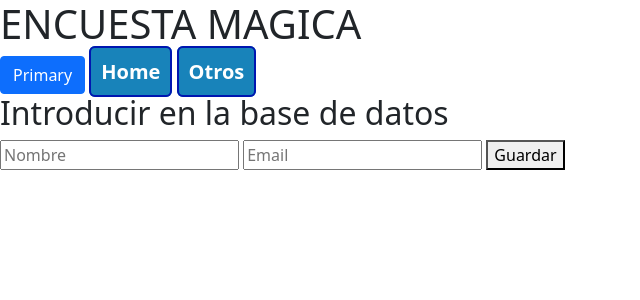
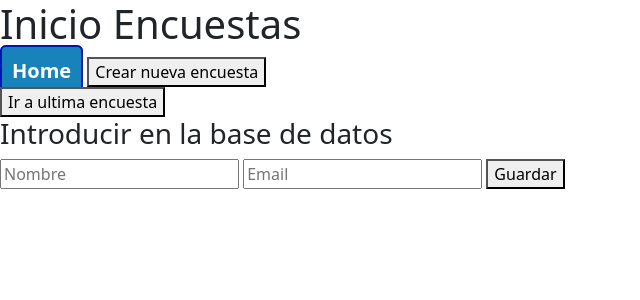
Before and after one commit to hvcq/Proyecto-Semestral-IS2, a Flask app: page / in a window 1280 px wide. Shown: the top 300 px of the page, without its empty margins (0-640 px from the left). Run offline with Flask 2, Linux system fonts and the light colour scheme; some libraries are stand-ins or nearby versions.

Commit message:
Modelo de prueba operando

```diff
--- a/application/__init__.py
+++ b/application/__init__.py
@@ -13,7 +13,7 @@ def create_app():
     app = Flask(__name__, instance_relative_config=False)
     app.config.from_object("config.Config")
 
-    # db.init_app(app)
+    db.init_app(app) # Esto no se oculta
 
     with app.app_context():
         from . import routes  # Import routes
--- a/application/routes.py
+++ b/application/routes.py
@@ -1,10 +1,10 @@
 """Rutas de la aplicacion"""
-from datetime import datetime as dt
+from datetime import datetime,date
 
 from flask import current_app as app
 from flask import make_response, redirect, render_template, request, url_for
 
-from .models import Admin, db
+from .models import Admin, Encuesta, db
 
 
 @app.route("/")
@@ -22,42 +22,74 @@ def guardar_admin():
         db.session.commit()
         return 'received'
 
+@app.route("/crear_nueva_encuesta", methods=['GET'])
+def crea_nueva_encuesta():
+    if db.session.query(Encuesta).order_by(Encuesta.id_encuesta.desc()).first() == None:
+        return redirect("/survey/1/preguntas")
+    else:
+        id_ultima_encuesta = db.session.query(Encuesta).order_by(Encuesta.id_encuesta.desc()).first().id_encuesta
+        id_nueva = id_ultima_encuesta + 1
+        return redirect("/survey/"+str(id_nueva)+"/preguntas")
 
-@app.route("/otros/")
-def otros():
-    return "<h1> otros </h1>"
+@app.route("/ir_a_ultima_encuesta", methods=['GET'])
+def ir_a_ultima_encuesta():
+    if db.session.query(Encuesta).order_by(Encuesta.id_encuesta.desc()).first() == None:
+        return redirect("/survey/1/preguntas")
+    else:
+        id_ultima_encuesta = db.session.query(Encuesta).order_by(Encuesta.id_encuesta.desc()).first().id_encuesta
+        return redirect("/survey/"+str(id_ultima_encuesta)+"/preguntas")
 
+@app.route("/crear_encuesta", methods=['POST'])
+def crear_encuesta():
+    if request.method == 'POST':
+        titulo = request.form.get("title-form")
+        descripcion = request.form.get("description-form")
+        encuesta_aux = Encuesta(titulo=titulo, descripcion=descripcion,fecha_inicio=date.today(),activa=True)
+        db.session.add(encuesta_aux)
+        db.session.commit()
+        return redirect("/")
 
 @app.route("/survey/")
 @app.route("/survey/<int:id>/")
 @app.route("/survey/<int:id>/<string:section>")
-def Survey(id=0, section="preguntas"):
+def Survey(id,section="preguntas"):
     # Tarea 1: Si se ingresa con la ruta /survey/ lo que hay que hacer es consultar el ultimo id creado de encuesta (Traerlo y almacenarlo en una var).
     # Tarea 2: Si se ingresa con la ruta /survey/id se debe preguntar a la base de datos si el id existe. Si existe se trae la info de la encuesta.
-
-    dataSurvey = {
-        # "id": "",
-        # "title": "Mi primera encuesta",
-        # "description": "Esta es mi primera encuesta ola",
-        # "questions": [
-        #     {
-        #         "id": "1",
-        #         "statement": "holaloquito",
-        #         "type": "alternativa",
-        #         "alternatives": ["Opcion1", "Opcion2", "Opcion3", "Opcion4"]
-        #     },
-        #     {
-        #         "id": "2",
-        #         "statement": "¿Cuantos años tienes?",
-        #         "type": "desarrollo",
-        #         "alternatives": []
-        #     }
-        # ]
-    }
-    return render_template("admin/survey.html", data={
-        "options": ["Preguntas", "Respuestas", "Configuración"],
-        "selected": section,
-        "id": id,
-        "dataSurvey": dataSurvey
-    }
-    )
+    if db.session.query(Encuesta).filter_by(id_encuesta = id).first() == None:
+        #if id > 1: (Si no existe forzar redireccionamiento a la que sigue))
+        #    return redirect("/")
+        dataSurvey = {}
+        return render_template("admin/survey.html", data={
+            "options": ["Preguntas", "Respuestas", "Configuración"],
+            "selected": section,
+            "id": id,
+            "dataSurvey": dataSurvey
+            }
+        )
+    else:
+        dataSurvey = {
+            "id": id,
+            "title": db.session.query(Encuesta).filter_by(id_encuesta = id).first().titulo,
+            "description": db.session.query(Encuesta).filter_by(id_encuesta = id).first().descripcion,
+            # "questions": [
+            #     {
+            #         "id": "1",
+            #         "statement": "holaloquito",
+            #         "type": "alternativa",
+            #         "alternatives": ["Opcion1", "Opcion2", "Opcion3", "Opcion4"]
+            #     },
+            #     {
+            #         "id": "2",
+            #         "statement": "¿Cuantos años tienes?",
+            #         "type": "desarrollo",
+            #         "alternatives": []
+            #     }
+            # ]
+        }
+        return render_template("admin/survey.html", data={
+            "options": ["Preguntas", "Respuestas", "Configuración"],
+            "selected": section,
+            "id": id,
+            "dataSurvey": dataSurvey
+            }
+        )
--- a/application/templates/index.html
+++ b/application/templates/index.html
@@ -2,11 +2,16 @@
 
 {% block body %}
 
-    <h1>ENCUESTA MAGICA</h1>
-    <button type="button" class="btn btn-primary">Primary</button>
-    <a href="http://127.0.0.1:3000" class = "estilo_boton_1">Home</a>
-    <a href="http://127.0.0.1:3000/otros/" class = "estilo_boton_1">Otros</a>
-    <h2>Introducir en la base de datos</h2>
+    <h1>Inicio Encuestas</h1>
+    <form action="/crear_nueva_encuesta" method="GET">
+        <a href="http://127.0.0.1:3000" class = "estilo_boton_1">Home</a>
+        <button type="submit">Crear nueva encuesta</button>
+    </form>
+    <form action="/ir_a_ultima_encuesta" method="GET">
+        <button type="submit">Ir a ultima encuesta</button>
+    </form>
+
+    <h3>Introducir en la base de datos</h3>
     <form action="/guardar_admin" method="POST">
         <input type="text" name="nombre" placeholder="Nombre">
         <input type="text" name="email" placeholder="Email">
```
Also changed, not shown: application/templates/admin/survey.html (+5 -2 lines).
